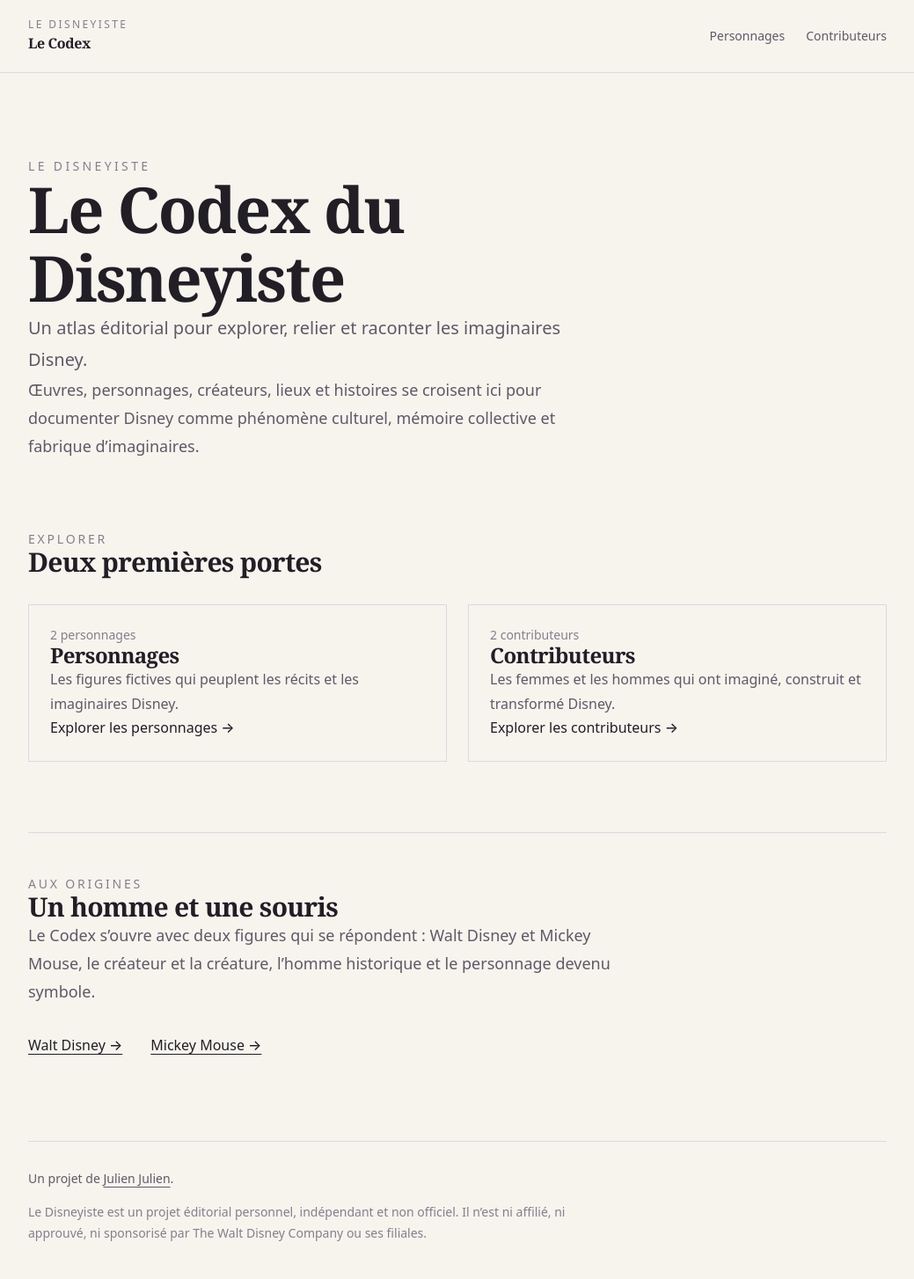
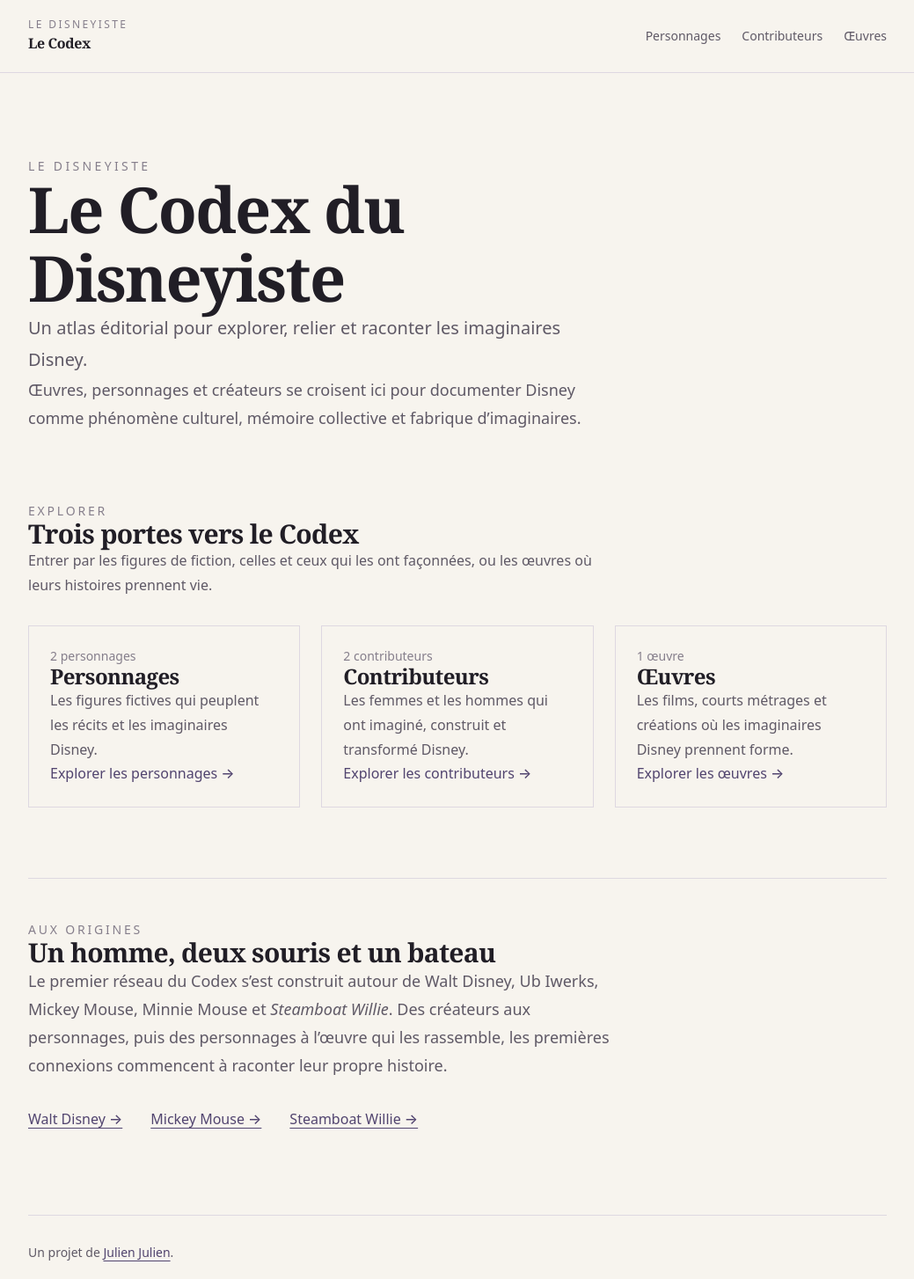
Before and after one commit to iamjulienjulien/ledisneyiste-codex, a Next.js app: page / in a window 1280 px wide. Shown: the top 1454 px of the page at 88% size, without its empty margins (120-1159 px from the left). Built offline with nearby package versions, Linux system fonts and the light colour scheme.

Commit message:
🎨 Mise en scène > Ouvrir une troisième porte dans le hall du Codex > 🐭 Julien

```diff
--- a/src/app/layout.tsx
+++ b/src/app/layout.tsx
@@ -41,20 +41,27 @@ export default function RootLayout({
 
                         <nav
                             aria-label="Navigation principale"
-                            className="flex items-center gap-6 text-sm"
+                            className="flex flex-wrap items-center gap-x-6 gap-y-3 text-sm"
                         >
                             <Link
                                 href="/personnages"
-                                className="text-ink-soft hover:text-ink"
+                                className="text-ink-soft transition-colors hover:text-accent"
                             >
                                 Personnages
                             </Link>
 
                             <Link
                                 href="/contributeurs"
-                                className="text-ink-soft hover:text-ink"
+                                className="text-ink-soft transition-colors hover:text-accent"
                             >
                                 Contributeurs
+                            </Link>
+
+                            <Link
+                                href="/oeuvres"
+                                className="text-ink-soft transition-colors hover:text-accent"
+                            >
+                                Œuvres
                             </Link>
                         </nav>
                     </div>
--- a/src/app/page.tsx
+++ b/src/app/page.tsx
@@ -1,5 +1,5 @@
 import Link from "next/link";
-import { contributeurs, personnages } from "@/data/catalogues";
+import { contributeurs, oeuvres, personnages } from "@/data/catalogues";
 
 export default function Home() {
     return (
@@ -19,9 +19,9 @@ export default function Home() {
                 </p>
 
                 <p className="mt-8 max-w-2xl text-lg leading-8 text-ink-soft">
-                    Œuvres, personnages, créateurs, lieux et histoires se
-                    croisent ici pour documenter Disney comme phénomène
-                    culturel, mémoire collective et fabrique d’imaginaires.
+                    Œuvres, personnages et créateurs se croisent ici pour
+                    documenter Disney comme phénomène culturel, mémoire
+                    collective et fabrique d’imaginaires.
                 </p>
             </header>
 
@@ -31,10 +31,18 @@ export default function Home() {
                         Explorer
                     </p>
 
-                    <h2 className="mt-3 text-3xl">Deux premières portes</h2>
+                    <h2 className="mt-3 text-3xl text-ink">
+                        Trois portes vers le Codex
+                    </h2>
+
+                    <p className="mt-4 max-w-2xl leading-7 text-ink-soft">
+                        Entrer par les figures de fiction, celles et ceux qui
+                        les ont façonnées, ou les œuvres où leurs histoires
+                        prennent vie.
+                    </p>
                 </div>
 
-                <div className="mt-8 grid gap-6 sm:grid-cols-2">
+                <div className="mt-8 grid gap-6 md:grid-cols-3">
                     <Link
                         href="/personnages"
                         className="group border border-line p-6 transition-colors hover:border-line-strong"
@@ -46,14 +54,14 @@ export default function Home() {
                                 : "personnage"}
                         </p>
 
-                        <h3 className="mt-3 text-2xl">Personnages</h3>
+                        <h3 className="mt-3 text-2xl text-ink">Personnages</h3>
 
                         <p className="mt-3 leading-7 text-ink-soft">
                             Les figures fictives qui peuplent les récits et les
                             imaginaires Disney.
                         </p>
 
-                        <p className="mt-6 font-medium group-hover:underline group-hover:underline-offset-4">
+                        <p className="mt-6 font-medium text-accent group-hover:text-accent-hover">
                             Explorer les personnages →
                         </p>
                     </Link>
@@ -69,15 +77,38 @@ export default function Home() {
                                 : "contributeur"}
                         </p>
 
-                        <h3 className="mt-3 text-2xl">Contributeurs</h3>
+                        <h3 className="mt-3 text-2xl text-ink">
+                            Contributeurs
+                        </h3>
 
                         <p className="mt-3 leading-7 text-ink-soft">
                             Les femmes et les hommes qui ont imaginé, construit
                             et transformé Disney.
                         </p>
 
-                        <p className="mt-6 font-medium group-hover:underline group-hover:underline-offset-4">
+                        <p className="mt-6 font-medium text-accent group-hover:text-accent-hover">
                             Explorer les contributeurs →
+                        </p>
+                    </Link>
+
+                    <Link
+                        href="/oeuvres"
+                        className="group border border-line p-6 transition-colors hover:border-line-strong"
+                    >
+                        <p className="text-sm text-muted">
+                            {oeuvres.length}{" "}
+                            {oeuvres.length > 1 ? "œuvres" : "œuvre"}
+                        </p>
+
+                        <h3 className="mt-3 text-2xl text-ink">Œuvres</h3>
+
+                        <p className="mt-3 leading-7 text-ink-soft">
+                            Les films, courts métrages et créations où les
+                            imaginaires Disney prennent forme.
+                        </p>
+
+                        <p className="mt-6 font-medium text-accent group-hover:text-accent-hover">
+                            Explorer les œuvres →
                         </p>
                     </Link>
                 </div>
@@ -88,27 +119,39 @@ export default function Home() {
                     Aux origines
                 </p>
 
-                <h2 className="mt-3 text-3xl">Un homme et une souris</h2>
+                <h2 className="mt-3 text-3xl text-ink">
+                    Un homme, deux souris et un bateau
+                </h2>
 
                 <p className="mt-4 max-w-2xl text-lg leading-8 text-ink-soft">
-                    Le Codex s’ouvre avec deux figures qui se répondent : Walt
-                    Disney et Mickey Mouse, le créateur et la créature, l’homme
-                    historique et le personnage devenu symbole.
+                    Le premier réseau du Codex s’est construit autour de Walt
+                    Disney, Ub Iwerks, Mickey Mouse, Minnie Mouse et{" "}
+                    <em>Steamboat Willie</em>. Des créateurs aux personnages,
+                    puis des personnages à l’œuvre qui les rassemble, les
+                    premières connexions commencent à raconter leur propre
+                    histoire.
                 </p>
 
                 <div className="mt-8 flex flex-wrap gap-x-8 gap-y-4">
                     <Link
                         href="/contributeurs/walt-disney"
-                        className="font-medium underline underline-offset-4"
+                        className="font-medium text-accent underline underline-offset-4 hover:text-accent-hover"
                     >
                         Walt Disney →
                     </Link>
 
                     <Link
                         href="/personnages/mickey-mouse"
-                        className="font-medium underline underline-offset-4"
+                        className="font-medium text-accent underline underline-offset-4 hover:text-accent-hover"
                     >
                         Mickey Mouse →
+                    </Link>
+
+                    <Link
+                        href="/oeuvres/steamboat-willie"
+                        className="font-medium text-accent underline underline-offset-4 hover:text-accent-hover"
+                    >
+                        Steamboat Willie →
                     </Link>
                 </div>
             </section>
@@ -121,7 +164,7 @@ export default function Home() {
                             href="https://julienjulien.fr"
                             target="_blank"
                             rel="noreferrer"
-                            className="underline underline-offset-4"
+                            className="text-accent underline underline-offset-4 hover:text-accent-hover"
                         >
                             Julien Julien
                         </a>
```
